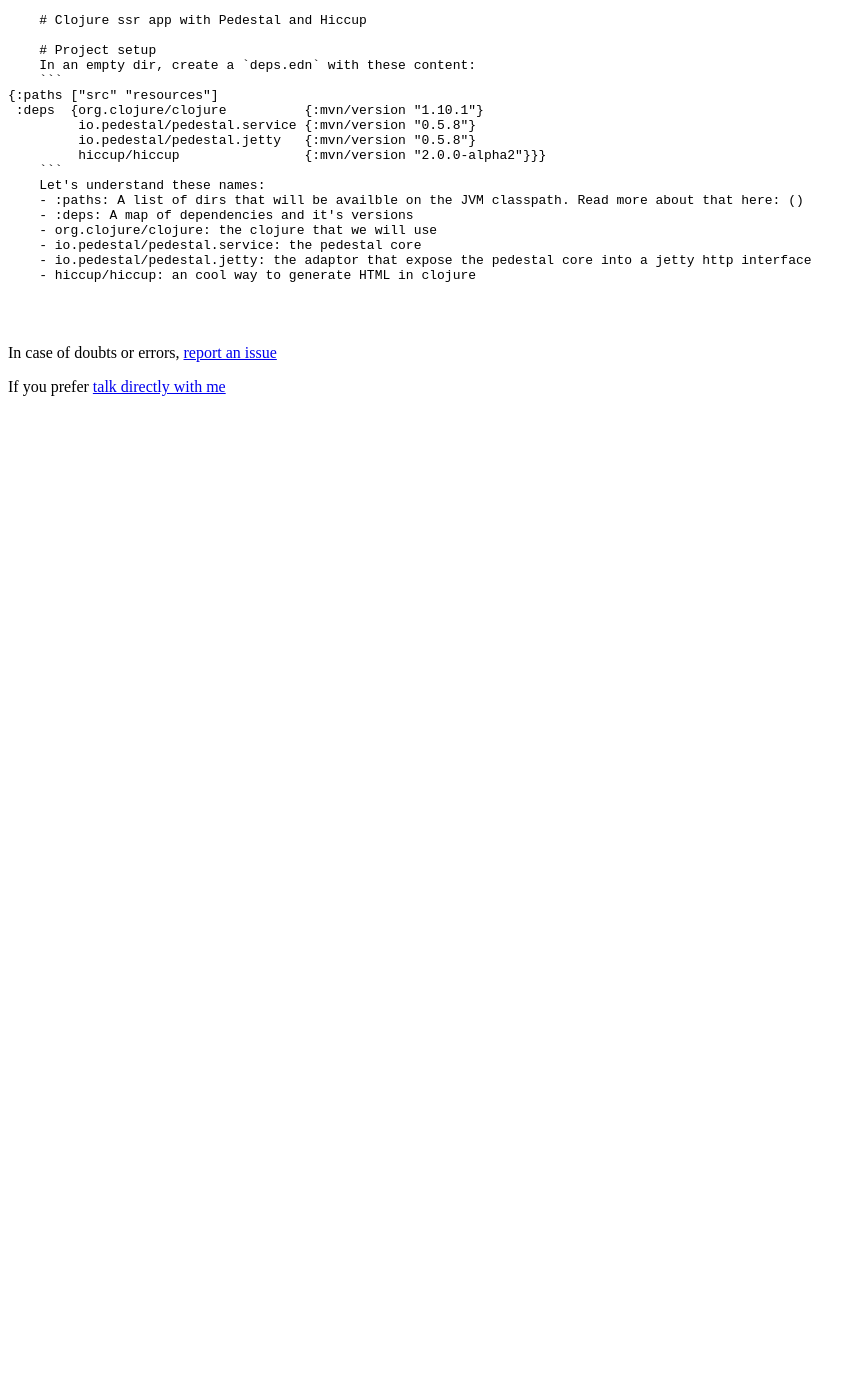
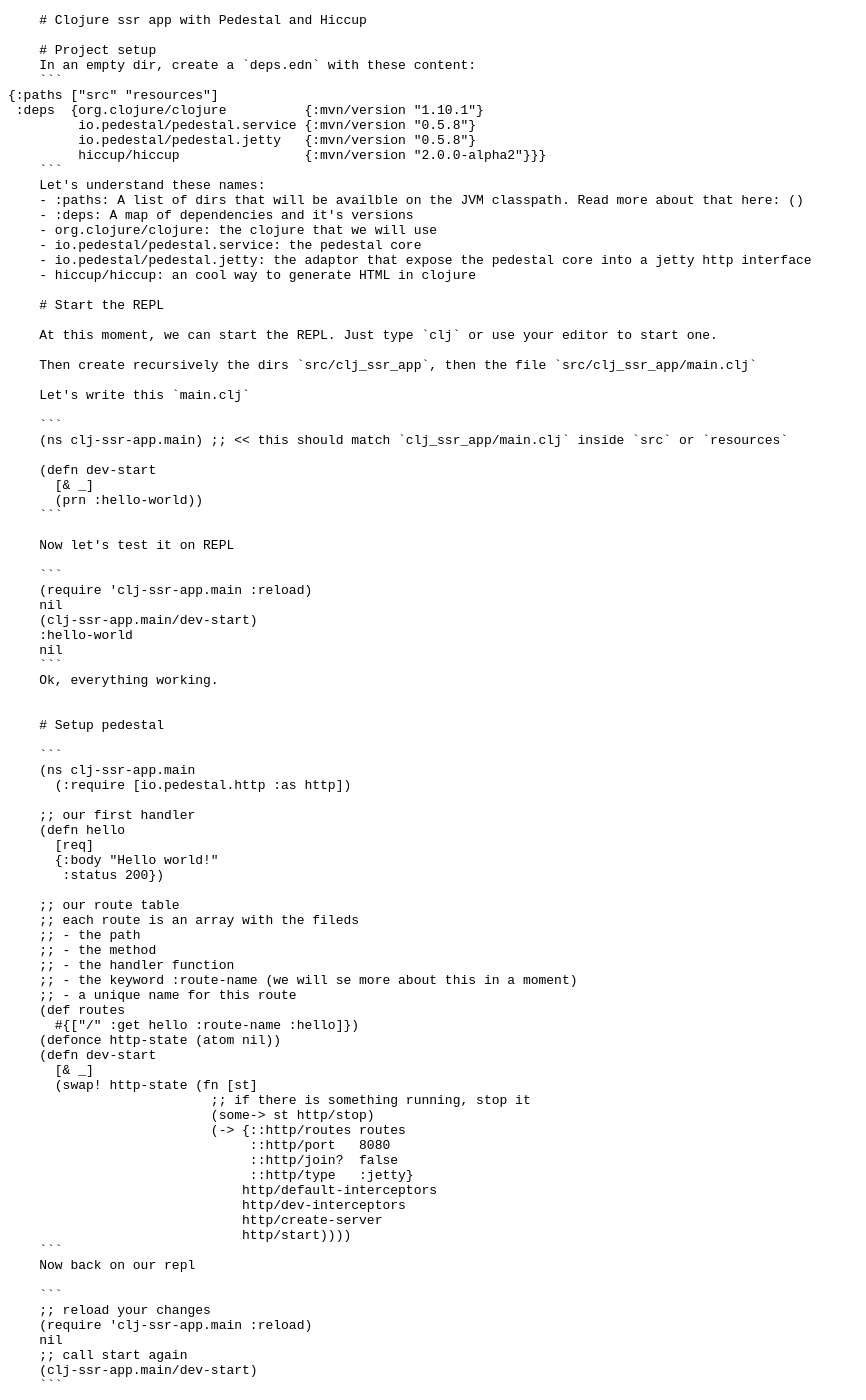
Before and after one commit to souenzzo/souenzzo.github.io, a Jekyll site: the page clojure-ssr-app-with-pedestal-and-hiccup.html, which Jekyll copies as it is, in a window 1280 px wide and 1400 px high. Shown: the whole window, without its empty margins (0-866 px from the left). Built offline with Jekyll 4.4.1, drawn with Linux system fonts in a browser that asks for light colours; some of the changed text lies outside the part shown.

Commit message:
+tutorail

````diff
--- a/clojure-ssr-app-with-pedestal-and-hiccup.html
+++ b/clojure-ssr-app-with-pedestal-and-hiccup.html
@@ -32,6 +32,7 @@
           margin: auto;
         }
 
+
     </style>
 </head>
 <body>
@@ -55,7 +56,166 @@
     - io.pedestal/pedestal.jetty: the adaptor that expose the pedestal core into a jetty http interface
     - hiccup/hiccup: an cool way to generate HTML in clojure
 
+    # Start the REPL
 
+    At this moment, we can start the REPL. Just type `clj` or use your editor to start one.
+
+    Then create recursively the dirs `src/clj_ssr_app`, then the file `src/clj_ssr_app/main.clj`
+
+    Let's write this `main.clj`
+
+    ```
+    (ns clj-ssr-app.main) ;; << this should match `clj_ssr_app/main.clj` inside `src` or `resources`
+
+    (defn dev-start
+      [& _]
+      (prn :hello-world))
+    ```
+
+    Now let's test it on REPL
+
+    ```
+    (require 'clj-ssr-app.main :reload)
+    nil
+    (clj-ssr-app.main/dev-start)
+    :hello-world
+    nil
+    ```
+    Ok, everything working.
+
+
+    # Setup pedestal
+
+    ```
+    (ns clj-ssr-app.main
+      (:require [io.pedestal.http :as http])
+
+    ;; our first handler
+    (defn hello
+      [req]
+      {:body "Hello world!"
+       :status 200})
+
+    ;; our route table
+    ;; each route is an array with the fileds
+    ;; - the path
+    ;; - the method
+    ;; - the handler function
+    ;; - the keyword :route-name (we will se more about this in a moment)
+    ;; - a unique name for this route
+    (def routes
+      #{["/" :get hello :route-name :hello]})
+    (defonce http-state (atom nil))
+    (defn dev-start
+      [& _]
+      (swap! http-state (fn [st]
+                          ;; if there is something running, stop it
+                          (some-> st http/stop)
+                          (-> {::http/routes routes
+                               ::http/port   8080
+                               ::http/join?  false
+                               ::http/type   :jetty}
+                              http/default-interceptors
+                              http/dev-interceptors
+                              http/create-server
+                              http/start))))
+    ```
+    Now back on our repl
+
+    ```
+    ;; reload your changes
+    (require 'clj-ssr-app.main :reload)
+    nil
+    ;; call start again
+    (clj-ssr-app.main/dev-start)
+    ```
+
+    Now, if you connect your browser on localhost:8080 your should see a "hello world" message.
+
+    # HTML response
+
+    Let's work on make `hello` function into a HTML response
+
+    ```
+    (ns clj-ssr-app.main
+      (:require [io.pedestal.http :as http]
+                ;; add hiccup
+                [hiccup2.core :as h])
+
+    (defn hello
+      [req]
+      {:body   (->> [:html
+                      [:head
+                        [:title "Hello world!"]]
+                      [:body
+                        [:p {:style {:background-color "lightgeen"}} "Hello from HTML"]]]
+                    ;; hiccup2 by default generates xhtml.
+                    (h/html {:mode :html})
+                    ;; we need to manually prepend this to make the document valid
+                    (str "<!DOCTYPE html>\n"))
+       ;; we need this headers to talk to the browser that it's a HTML response
+       :headers {"Content-Type" "text/html"}
+       :status 200})
+    ```
+
+    Ok, now back on REPL
+
+    ```
+    ;; reload your changes
+    (require 'clj-ssr-app.main :reload)
+    nil
+    ;; restart the HTTP server (we will have hot-reload in a near future)
+    (clj-ssr-app.main/dev-start)
+    ```
+
+    Then connect your browser into `https://localhost:8080`
+
+
+    # Interceptors
+
+    Pedestal has the concept of "interceptor", that is similar to "middlewares": help you to transform requests/responses.
+
+    Let's create a interceptor that handles HTML
+
+    ```
+(def html-response
+  {:name  ::html-response
+   :leave (fn [{:keys [response]
+                :as   ctx}]
+            (if (contains? response :html)
+              (let [html-body (->> response
+                                   :html
+                                   (h/html {:mode :html})
+                                   (str "<!DOCTYPE html>\n"))]
+                (assoc ctx :response (-> response
+                                         (assoc :body html-body)
+                                         (assoc-in [:headers "Content-Type"] "text/html"))))
+              ctx))})
+    ```
+   And add it to our route
+    ```
+    ;; the 3nth element can be:
+    ;; A- A function (let's call it handler) that receive a request and return a response
+    ;; B- An interceptor
+    ;; C- An array of interceptors, that may end on a handler function
+    (def routes
+      #{["/" :get [html-response hello] :route-name :hello]})
+    ```
+
+    Now we can simplify our hello handler
+
+    ```
+    (defn hello
+      [req]
+      {:html [:html
+               [:head
+                 [:title "Hello world!"]]
+               [:body
+                [:p {:style {:background-color "lightgeen"}} "Hello from HTML"]]]
+       :status 200})
+    ```
+
+    After call that `require/reload/dev-main` stuff, you should see no difference.
 
 </pre>
 <footer>
````
